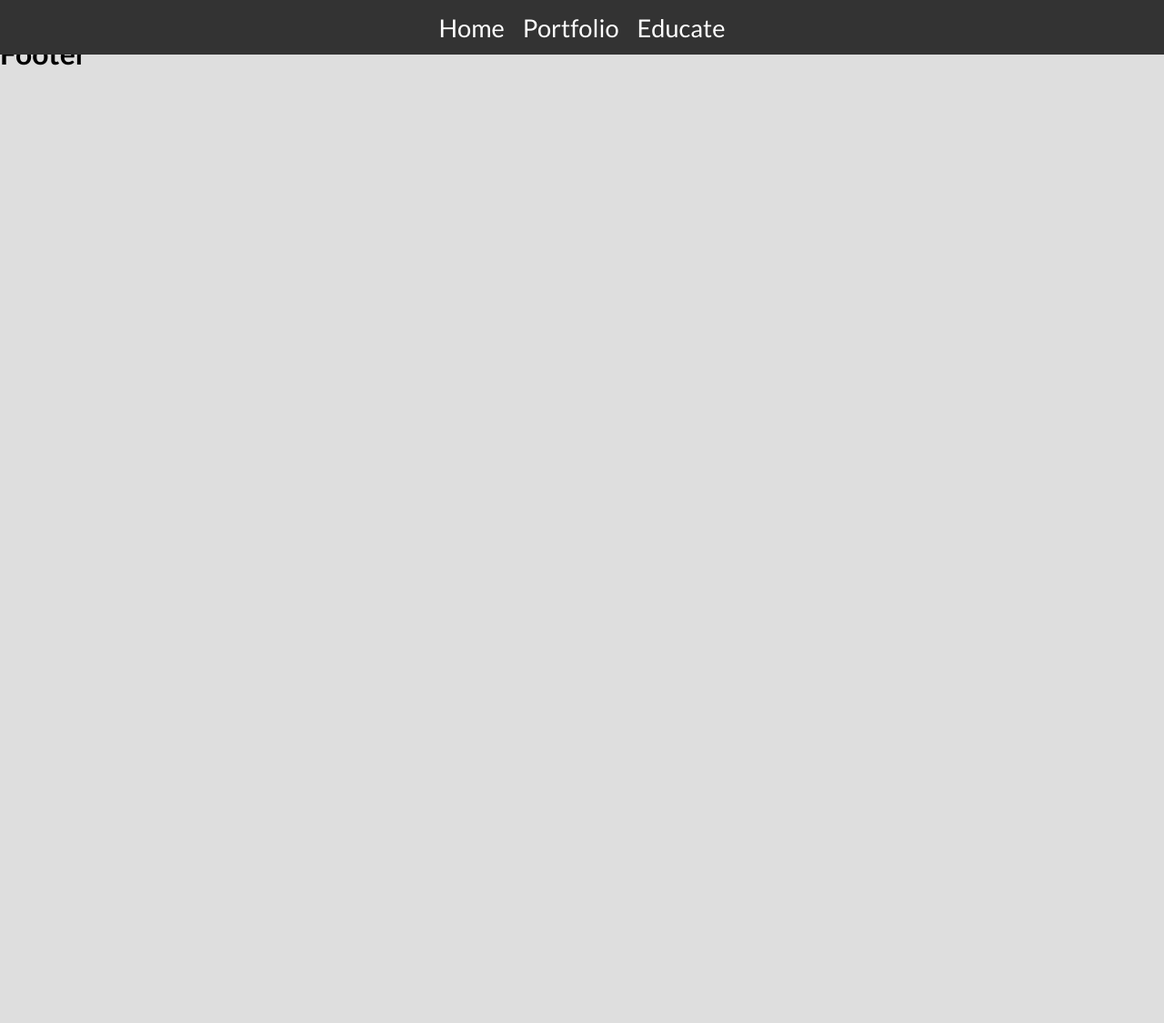
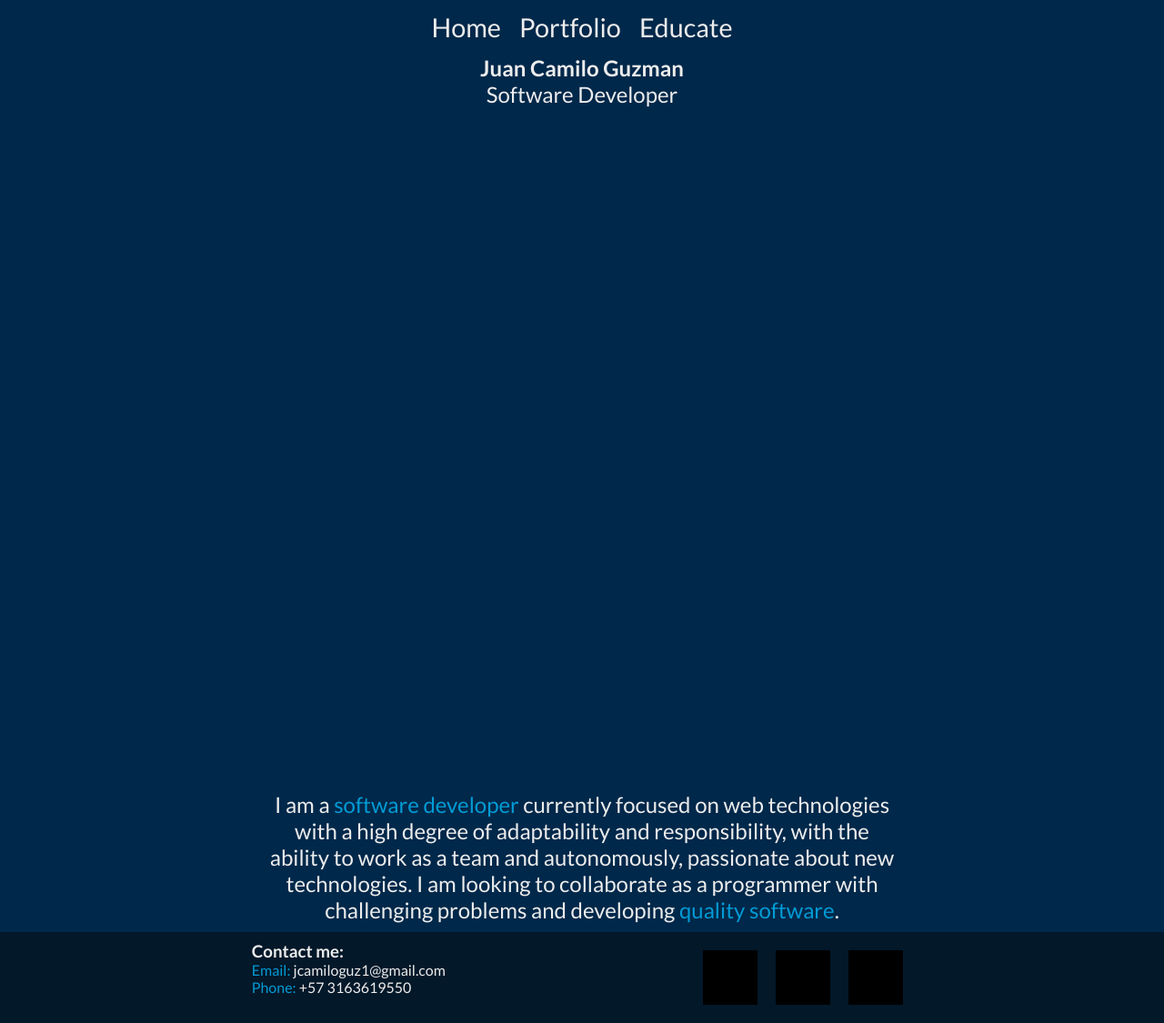
Before and after one commit to jcamiloguz/guzcode, a React app: page / in a window 1280 px wide. Shown: the whole page at 91% size. Before the commit the page ends 800 px from the top, so only its background shows below. Built offline with nearby package versions, Linux system fonts and the light colour scheme.

Commit message:
Home text and skeleton footer

```diff
--- a/src/assets/styles/App.scss
+++ b/src/assets/styles/App.scss
@@ -1,3 +1,5 @@
+$primaryColor: #00284a;
+$secondaryColor: #ededed;
 * {
   margin: 0;
   padding: 0;
@@ -6,7 +8,8 @@
 body {
   font-size: 16px;
   font-family: 'Lato', sans-serif;
-  background-color: #dedede;
+  background-color: $primaryColor;
+  color: #ededed;
 }
 ul {
   list-style: none;
--- a/src/assets/styles/components/Footer.scss
+++ b/src/assets/styles/components/Footer.scss
@@ -0,0 +1,31 @@
+.footer {
+  height: 100px;
+  background-color: #031829;
+  width: 100%;
+  &__container {
+    width: 100%;
+    height: 100%;
+    margin: 0 auto;
+    max-width: 1000px;
+    display: flex;
+    justify-content: space-around;
+  }
+  &__contact {
+    margin-top: 10px;
+    span {
+      color: #009bd5;
+    }
+  }
+  &__rrss {
+    display: flex;
+    height: 100%;
+    align-items: center;
+    &--item {
+      width: 60px;
+      height: 60px;
+      margin: 0 10px;
+      cursor: pointer;
+      background-color: black;
+    }
+  }
+}
--- a/src/assets/styles/components/Header.scss
+++ b/src/assets/styles/components/Header.scss
@@ -1,10 +1,10 @@
 .header {
-  background-color: #333;
+  background-color: #00284a;
   width: 100%;
   position: fixed;
   top: 0;
   right: 0;
-  font-size: 1.7rem;
+  font-size: 1.8rem;
   &__container {
     max-width: 1200px;
     width: 95%;
@@ -15,11 +15,15 @@
     align-items: center;
   }
   &__navbar {
-    color: white;
+    color: #ededed;
     ul {
       display: flex;
       li {
         margin: 0 10px;
+        cursor: pointer;
+      }
+      li:hover {
+        color: #009bd5;
       }
     }
   }
--- /dev/null
+++ b/src/assets/styles/components/Hero.scss
@@ -0,0 +1,11 @@
+.hero {
+  margin: 0 auto;
+  margin-top: 60px;
+  width: 100%;
+  max-width: 1400px;
+  height: 800px;
+  text-align: center;
+  h2 {
+    font-weight: 400;
+  }
+}
--- /dev/null
+++ b/src/assets/styles/components/Home.scss
@@ -0,0 +1,12 @@
+.main {
+  width: 100%;
+  max-width: 700px;
+  margin: 10px auto;
+  p {
+    font-size: 1.5rem;
+    text-align: center;
+  }
+  span {
+    color: #009bd5;
+  }
+}
--- a/src/components/Footer.js
+++ b/src/components/Footer.js
@@ -1,5 +1,24 @@
 import React from 'react'
-import { Link } from 'react-router-dom'
+import '../assets/styles/components/Footer.scss'
 export const Footer = () => {
-  return <h1>Footer</h1>
+  return (
+    <footer className="footer">
+      <div className="footer__container">
+        <div className="footer__contact">
+          <h3>Contact me:</h3>
+          <p>
+            <span>Email: </span> jcamiloguz1@gmail.com
+          </p>
+          <p>
+            <span>Phone: </span> +57 3163619550
+          </p>
+        </div>
+        <div className="footer__rrss">
+          <div className="footer__rrss--item github"></div>
+          <div className="footer__rrss--item linkedin"></div>
+          <div className="footer__rrss--item twitter"></div>
+        </div>
+      </div>
+    </footer>
+  )
 }
--- a/src/components/Hero.js
+++ b/src/components/Hero.js
@@ -0,0 +1,10 @@
+import React from 'react'
+import '../assets/styles/components/Hero.scss'
+export const Hero = () => {
+  return (
+    <section className="hero">
+      <h1>Juan Camilo Guzman</h1>
+      <h2>Software Developer</h2>
+    </section>
+  )
+}
--- a/src/pages/Home.js
+++ b/src/pages/Home.js
@@ -1,3 +1,20 @@
 import React from 'react'
+import { Hero } from '../components/Hero'
+import '../assets/styles/components/Home.scss'
 
-export const Home = () => <h1>Hi</h1>
+export const Home = () => {
+  return (
+    <>
+      <Hero></Hero>
+      <main className="main">
+        <p>
+          I am a <span>software developer</span> currently focused on web
+          technologies with a high degree of adaptability and responsibility,
+          with the ability to work as a team and autonomously, passionate about
+          new technologies. I am looking to collaborate as a programmer with
+          challenging problems and developing <span>quality software</span>.
+        </p>
+      </main>
+    </>
+  )
+}
```
